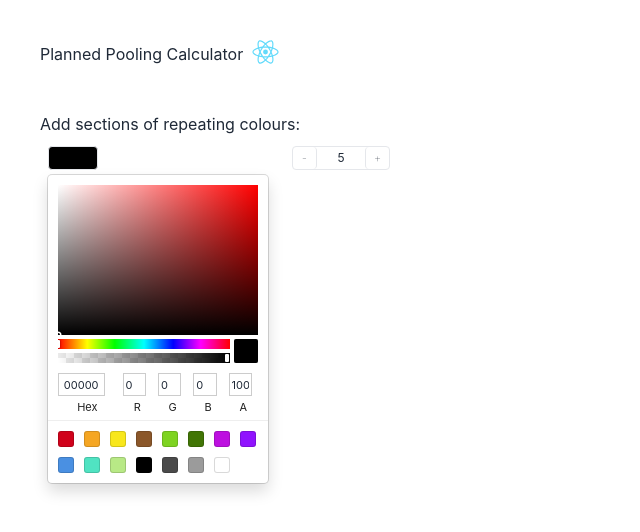
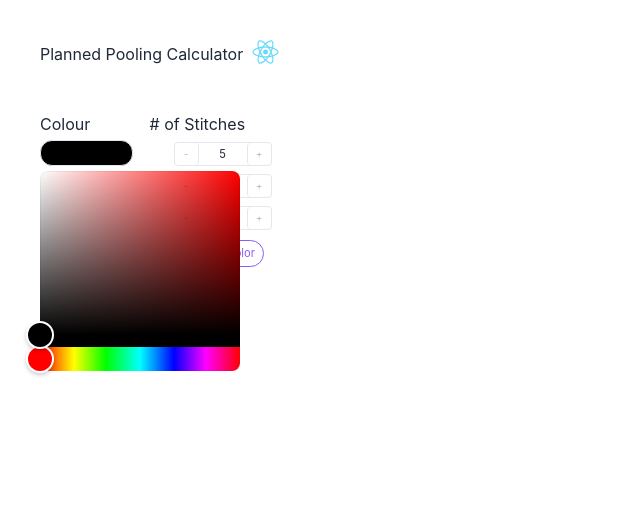
Before and after one commit to lireanne/planned-pooling-calculator, a React (Create React App) app: page / in a window 1280 px wide. Both pictures are taken after a click on the button 73 px from the left and 157 px from the top of the page. Shown: the top 532 px of the page, without its empty margins (0-640 px from the left). Built offline with nearby package versions, Linux system fonts and the light colour scheme.

Commit message:
feat: able to add more colors

```diff
--- /dev/null
+++ b/src/components/Button.tsx
@@ -0,0 +1,21 @@
+import { MouseEventHandler } from "react";
+
+const Button = (props: {
+  text: string;
+  onClick?: MouseEventHandler<HTMLButtonElement>;
+  className?: string;
+}) => {
+  return (
+    <button
+      className={`text-xs text-violet-500 bg-white
+        rounded-full border-[1px] border-violet-500
+        hover:bg-violet-500 hover:text-white
+        pl-2 pr-2 pt-1 pb-1 ${props.className}`}
+      onClick={props.onClick}
+    >
+      {props.text}
+    </button>
+  );
+};
+
+export default Button;
--- a/src/inputs/repeats-input/ColourPicker.tsx
+++ b/src/inputs/repeats-input/ColourPicker.tsx
@@ -1,5 +1,5 @@
 import { useState, useRef, useEffect } from "react";
-import { SketchPicker, type ColorResult, type RGBColor } from "react-color";
+import { HexColorPicker } from "react-colorful";
 
 // Hook to close color picker upon clicking anywhere on screen
 const useOutsideClick = (ref: any, callback: Function) => {
@@ -18,29 +18,31 @@ const useOutsideClick = (ref: any, callback: Function) => {
   }, [ref]);
 };
 
-const ColourPicker = (props: { startingColour: RGBColor }) => {
-  const { startingColour } = props;
+const ColourPicker = (props: { startingColor: string }) => {
+  const { startingColor } = props;
   const ref = useRef<HTMLDivElement | null>(null);
-  const [colour, setColour] = useState<RGBColor>(startingColour);
+  const [color, setColor] = useState<string>(startingColor);
   const [pickerVisible, setPickerVisible] = useState(false);
 
   // Close picker upon clicking anywhere on screen
   useOutsideClick(ref, () => setPickerVisible(false));
 
   return (
-    <div ref={ref} className="inline-block box-border h-full align-middle">
+    <div ref={ref} className="inline-block h-6 align-middle">
       <button
-        className="h-full w-[50px] rounded border"
+        className="h-full w-5/6 rounded-xl border box-content"
         style={{
-          backgroundColor: `rgb(${colour.r},${colour.g},${colour.b})`,
+          backgroundColor: color,
         }}
         onClick={() => setPickerVisible(!pickerVisible)}
       ></button>
       {pickerVisible && (
-        <SketchPicker
-          color={colour}
-          onChange={(selected: ColorResult) => setColour(selected.rgb)}
-        />
+        <div className="z-99">
+          <HexColorPicker
+            color={color}
+            onChange={(selected: string) => setColor(selected)}
+          />
+        </div>
       )}
     </div>
   );
--- a/src/inputs/repeats-input/index.tsx
+++ b/src/inputs/repeats-input/index.tsx
@@ -1,26 +1,37 @@
+import { useState, useRef, useEffect } from "react";
 import ColourPicker from "./ColourPicker";
 import StitchCountInput from "./StitchCountInput";
-import { type RGBColor } from "react-color";
+import Button from "../../components/Button";
 
-const startingColours: RGBColor[] = [
-  {
-    r: 0,
-    g: 0,
-    b: 0,
-  },
-];
+const startingColors: string[] = ["#000000", "#000000", "#000000"];
 
 const RepeatInput = () => {
+  //const { nColours } = props;
+  const [nColors, setNumColors] = useState<number>(startingColors.length);
+
   return (
-    <>
-      <div>
-        <p>Add sections of repeating colours:</p>
-        <div className="h-6 m-2">
-          <ColourPicker startingColour={startingColours[0]} />
-          <StitchCountInput startingCount={5} />
+    <div className="w-56">
+      <div className={`grid grid-rows-${startingColors.length + 1}`}>
+        <div className="grid grid-cols-[40%_60%]">
+          <p>Colour</p>
+          <p># of Stitches</p>
         </div>
+        {Array.from({ length: nColors }, (_, i) => (
+          <div className="grid grid-cols-[40%_60%] mt-1 mb-1">
+            <ColourPicker startingColor={startingColors[i]} />
+            <div>
+              <StitchCountInput startingCount={5} />
+            </div>
+          </div>
+        ))}
       </div>
-    </>
+
+      <Button
+        className="mt-2 items-right float-right"
+        text="Add Color"
+        onClick={() => setNumColors(nColors + 1)}
+      ></Button>
+    </div>
   );
 };
 
--- a/tailwind.config.js
+++ b/tailwind.config.js
@@ -2,7 +2,15 @@
 module.exports = {
   content: ["./src/**/*.{js,jsx,ts,tsx}"],
   theme: {
-    extend: {},
+    fontSize: {
+      xs: "0.7rem",
+      sm: "0.8rem",
+    },
+    extend: {
+      gridTemplateColumns: {
+        "30/70": "30% 70%",
+      },
+    },
   },
   plugins: [require("daisyui")],
 };
```
Also changed, not shown: 1 other file (tests, documents, lock files or other folders).
